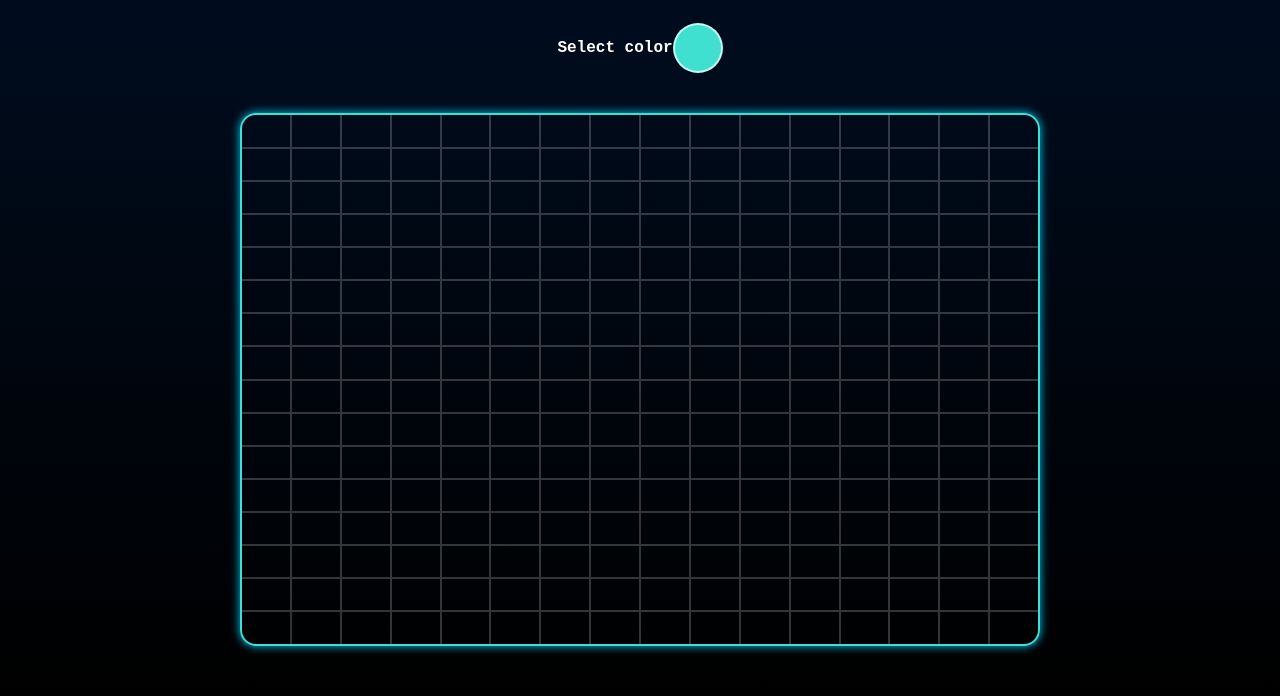
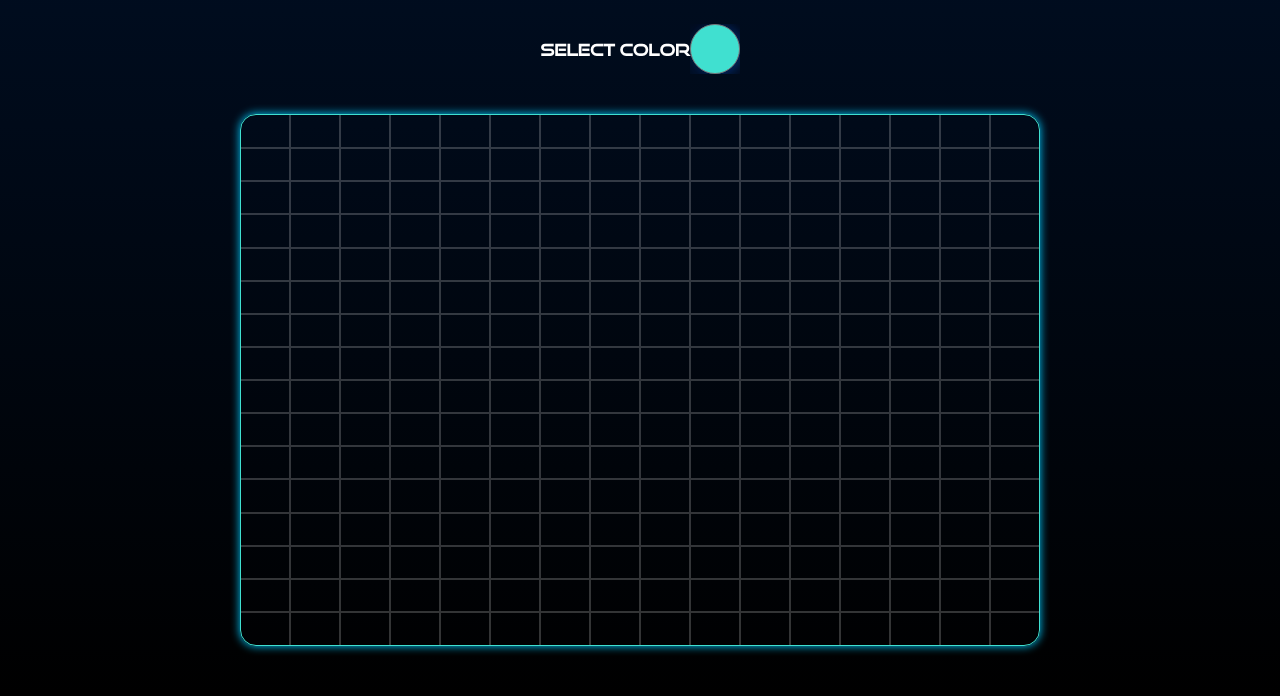
Before and after one commit to alleizon/etch-a-sketch, a plain HTML site: page index.html in a window 1280 px wide. Shown: the part 104-800 px from the top of the page. Drawn offline with Linux system fonts and the light colour scheme.

Commit message:
changed font + fixed pad-container border

```diff
--- a/styles.css
+++ b/styles.css
@@ -1,3 +1,8 @@
+@font-face {
+    font-family: "Good Times";
+    src: url("fonts/good\ times\ rg.otf") format("opentype");
+}
+
 * {
     box-sizing: border-box;
     color:white;
@@ -9,11 +14,12 @@ input[type="color"]::-webkit-color-swatch-wrapper {
 
 #color-picker::-webkit-color-swatch {
     border-radius: 50%;
-    border: 2px solid #ffffffb2;
+    /* border: 2px solid #ffffffb2; */
+    box-shadow: 4px 0px 8px 0 rgba(15, 100, 255, 0.2), 0 6px 20px 0 rgba(15, 100, 255, 0.19);
 }
 
 body {
-    font-family: 'Courier New', Courier, monospace;
+    font-family: "Good Times", 'Arial Narrow', Arial, sans-serif;
     margin: 0;
     padding: 0;
     height: 100vh;
@@ -53,7 +59,7 @@ h1 {
 
 .pad-container {
     max-width: 800px;
-    border: 2px solid #40e0d0;
+    border: 0.03px solid #40e0d0;
     flex-direction: column;
     align-items: stretch;
     justify-content: space-between;
```
Also changed, not shown: fonts/good times rg.otf (added).
